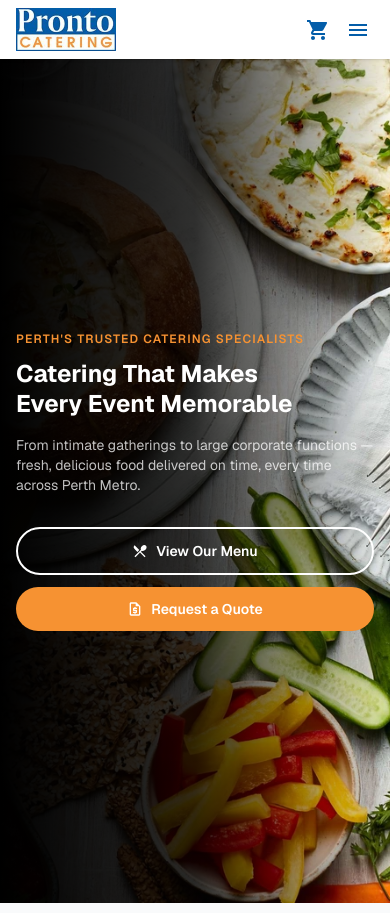
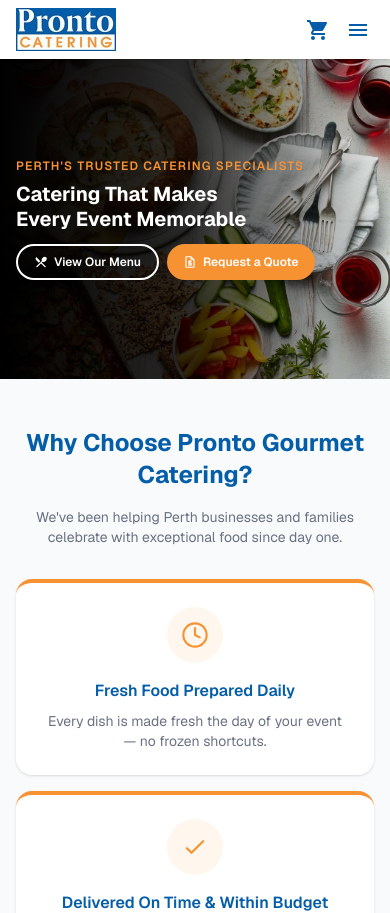
Before and after one commit to Roshan-S-Patil/pronto-catering, a Next.js app: page / in a window 390 px wide. Shown: the top 913 px of the page. Built offline with nearby package versions, Linux system fonts and the light colour scheme.

Commit message:
hero section for mobile view

```diff
--- a/src/app/page.tsx
+++ b/src/app/page.tsx
@@ -83,9 +83,9 @@ export default function Home() {
       <Navbar />
 
       {/* ── Hero ── */}
-      <section className="relative w-full min-h-screen bg-black flex items-center overflow-hidden">
+      <section className="relative w-full bg-black flex items-center overflow-hidden min-h-[320px] md:min-h-screen">
         {/* Food image — right half, fading into black on the left */}
-        <div className="absolute inset-0 flex">
+        <div className="absolute inset-0">
           <div className="absolute right-0 top-0 w-full h-full md:w-3/5">
             <Image
               src="/partyfood.webp"
@@ -99,33 +99,33 @@ export default function Home() {
           </div>
         </div>
 
-        {/* Content — left aligned */}
-        <div className="relative z-10 max-w-6xl mx-auto px-4 sm:px-6 py-16 sm:py-20 w-full">
+        {/* Content — left aligned, compact on mobile */}
+        <div className="relative z-10 max-w-6xl mx-auto px-4 sm:px-6 py-10 sm:py-16 md:py-20 w-full">
           <div className="max-w-lg">
-            <p className="text-secondary text-xs uppercase tracking-widest font-semibold mb-3">
+            <p className="text-secondary text-xs uppercase tracking-widest font-semibold mb-2 sm:mb-3">
               Perth&apos;s Trusted Catering Specialists
             </p>
-            <h1 className="text-white text-2xl sm:text-3xl md:text-5xl font-bold leading-tight mb-4">
+            <h1 className="text-white text-xl sm:text-3xl md:text-5xl font-bold leading-tight mb-3 sm:mb-4">
               Catering That Makes
               <br />
               Every Event Memorable
             </h1>
-            <p className="text-white/75 text-sm sm:text-base md:text-lg max-w-md mb-8">
+            <p className="text-white/75 text-xs sm:text-base md:text-lg max-w-md mb-5 sm:mb-8 hidden sm:block">
               From intimate gatherings to large corporate functions — fresh,
               delicious food delivered on time, every time across Perth Metro.
             </p>
-            <div className="flex flex-col sm:flex-row flex-wrap gap-3">
+            <div className="flex flex-row flex-wrap gap-2 sm:gap-3">
               <a
                 href="/menu"
-                className="flex items-center justify-center gap-2 border-2 border-white text-white px-5 py-3 rounded-full font-semibold text-sm hover:bg-white hover:text-primary transition-colors"
+                className="flex items-center gap-1.5 border-2 border-white text-white px-4 py-2 sm:px-5 sm:py-3 rounded-full font-semibold text-xs sm:text-sm hover:bg-white hover:text-primary transition-colors whitespace-nowrap"
               >
-                <MdRestaurantMenu className="text-base" /> View Our Menu
+                <MdRestaurantMenu className="text-sm sm:text-base" /> View Our Menu
               </a>
               <a
                 href="#quote"
-                className="flex items-center justify-center gap-2 bg-secondary text-white px-5 py-3 rounded-full font-semibold text-sm hover:opacity-90 transition-opacity"
+                className="flex items-center gap-1.5 bg-secondary text-white px-4 py-2 sm:px-5 sm:py-3 rounded-full font-semibold text-xs sm:text-sm hover:opacity-90 transition-opacity whitespace-nowrap"
               >
-                <MdOutlineRequestQuote className="text-base" /> Request a Quote
+                <MdOutlineRequestQuote className="text-sm sm:text-base" /> Request a Quote
               </a>
             </div>
           </div>
```
Also changed, not shown: src/app/icon.jpg (added).
